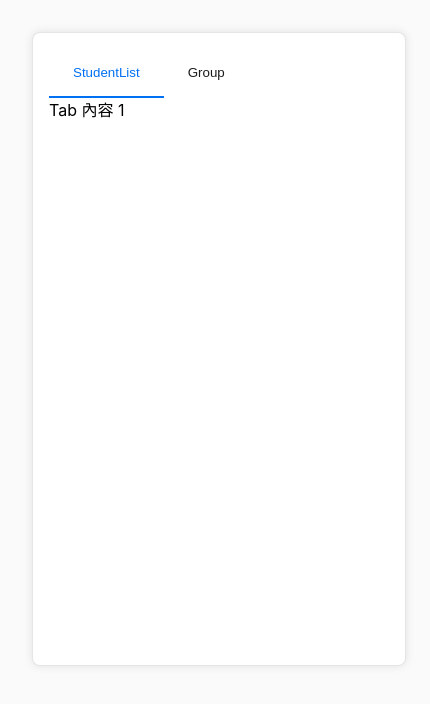
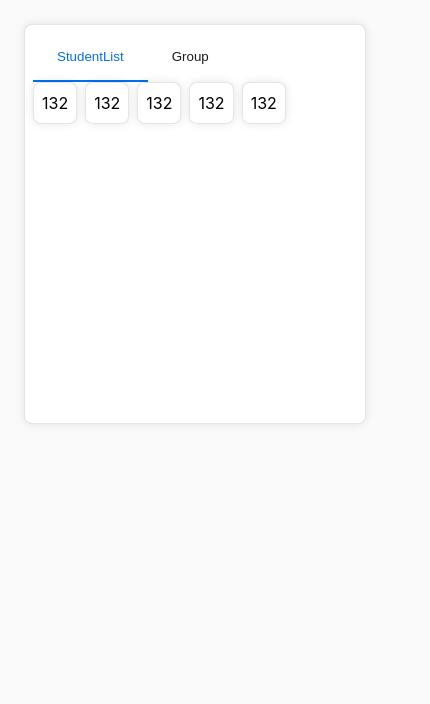
Before and after one commit to ahwei/home-assessment-2025-01, a React (Vite) app: page / in a window 390 px wide. Shown: the top 704 px of the page, 430 px wide, since content can reach past the window. Built offline with nearby package versions, Linux system fonts and the light colour scheme.

Commit message:
feat: add box-sizing to layout components and enhance homepage styles with responsive padding and new card component

```diff
--- a/src/components/layout/Box.tsx
+++ b/src/components/layout/Box.tsx
@@ -9,6 +9,7 @@ const Box = styled.div<BoxContainerProps>`
   padding: ${({ theme, p }) => (p ? theme.spacing(p) : 0)};
   margin: ${({ theme, m }) => (m ? theme.spacing(m) : 0)};
   gap: ${({ theme, gap }) => (gap ? theme.spacing(gap) : 0)};
+  box-sizing: border-box;
 `;
 
 export default Box;
--- a/src/components/layout/Container.tsx
+++ b/src/components/layout/Container.tsx
@@ -5,6 +5,11 @@ const Container = styled.div`
   max-width: 1280px;
   margin: 0 auto;
   padding: ${({ theme }) => theme.spacing(3)};
+  box-sizing: border-box;
+
+  @media (max-width: 768px) {
+    padding: ${({ theme }) => theme.spacing(2)};
+  }
 `;
 
 export default Container;
--- a/src/components/layout/Flex.tsx
+++ b/src/components/layout/Flex.tsx
@@ -14,6 +14,7 @@ const Flex = styled.div<FlexProps>`
   justify-content: ${({ justify }) => justify || JustifyContent.Start};
   align-items: ${({ align }) => align || AlignItems.Stretch};
   gap: ${({ gap, theme }) => (gap ? theme.spacing(gap) : 0)};
+  box-sizing: border-box;
 `;
 
 export default Flex;
--- a/src/components/layout/Grid.tsx
+++ b/src/components/layout/Grid.tsx
@@ -15,6 +15,7 @@ export const GridContainer = styled.div<GridContainerProps>`
   grid-template-columns: repeat(12, 1fr);
   gap: ${({ gap, theme }) => (gap ? theme.spacing(gap) : 0)};
   width: 100%;
+  box-sizing: border-box;
 `;
 
 export const GridItem = styled.div<GridItemProps>`
--- a/src/pages/homepage/homepage.style.tsx
+++ b/src/pages/homepage/homepage.style.tsx
@@ -8,4 +8,23 @@ export const StyleTabContainer = styled(Box)`
   box-shadow: 0 0 10px 0 rgba(0, 0, 0, 0.1);
   border: 1px solid rgba(0, 0, 0, 0.1);
   padding: 16px;
+
+  @media (max-width: 768px) {
+    padding: 8px;
+    min-height: 400px;
+  }
 `;
+
+export const StyleCard = styled(Box)`
+  background-color: white;
+  border-radius: 8px;
+  box-shadow: 0 0 10px 0 rgba(0, 0, 0, 0.1);
+  border: 1px solid rgba(0, 0, 0, 0.1);
+  padding: 16px;
+  margin-bottom: 16px;
+  width: 100%;
+
+  @media (max-width: 768px) {
+    padding: 8px;
+  }
+`;
--- a/src/pages/homepage/homepage.tsx
+++ b/src/pages/homepage/homepage.tsx
@@ -1,7 +1,7 @@
-import { Container } from '@/components/layout';
+import { Container, Grid } from '@/components/layout';
 import { Tab, TabPanel, Tabs } from '@/components/layout/Tabs';
 import { useState } from 'react';
-import { StyleTabContainer } from './homepage.style';
+import { StyleCard, StyleTabContainer } from './homepage.style';
 
 export const Home = () => {
   const [activeTab, setActiveTab] = useState(0);
@@ -22,7 +22,13 @@ export const Home = () => {
           </Tab>
         </Tabs>
         <TabPanel value={activeTab} index={0}>
-          Tab 內容 1
+          <Grid gap={1}>
+            <StyleCard>132</StyleCard>
+            <StyleCard>132</StyleCard>
+            <StyleCard>132</StyleCard>
+            <StyleCard>132</StyleCard>
+            <StyleCard>132</StyleCard>
+          </Grid>
         </TabPanel>
         <TabPanel value={activeTab} index={1}>
           Tab 內容 2
```
